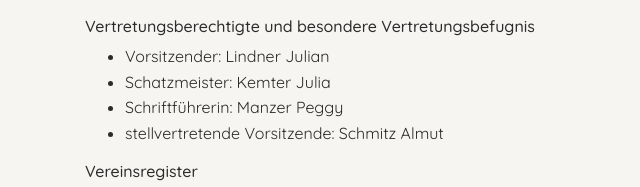
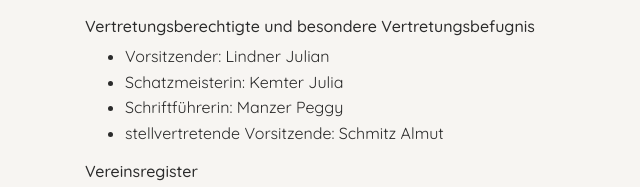
Before and after one commit to diespeckmaus/foerderverein, a plain HTML site: page index.html in a window 1280 px wide. Shown: the part 4050-4237 px from the top of the page, 0-640 px from the left. Drawn offline with Linux system fonts and the light colour scheme.

Commit message:
Update index.html

```diff
--- a/index.html
+++ b/index.html
@@ -282,7 +282,7 @@
         <h3 class="h6 mt-3">Vertretungsberechtigte und besondere Vertretungsbefugnis</h3>
         <ul class="mb-3">
           <li>Vorsitzender: Lindner Julian</li>
-          <li>Schatzmeister: Kemter Julia</li>
+          <li>Schatzmeisterin: Kemter Julia</li>
           <li>Schriftführerin: Manzer Peggy</li>
           <li>stellvertretende Vorsitzende: Schmitz Almut</li>
         </ul>
```
